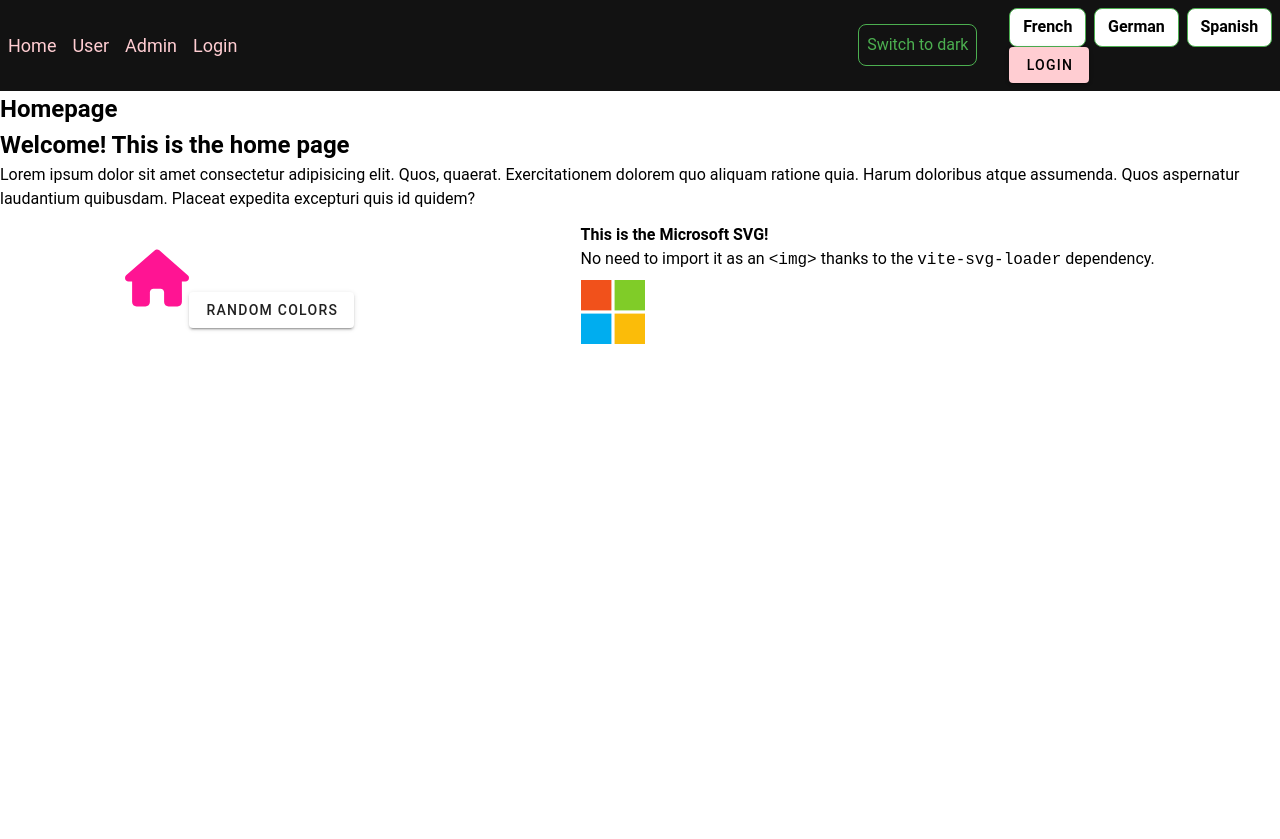
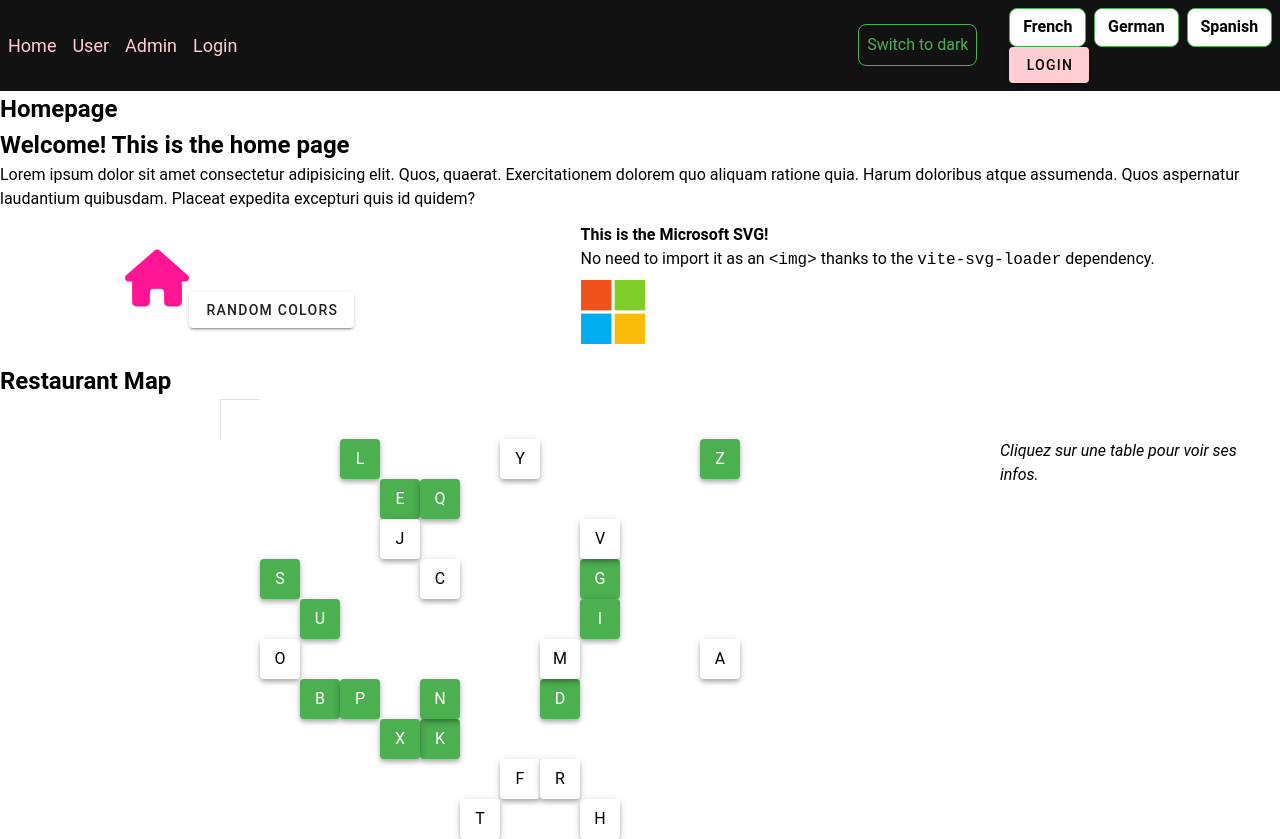
Before and after one commit to Louis-Gonzalez/starterPack, a Nuxt app: page / in a window 1280 px wide. Before the commit the page ends 800 px from the top, so only its background shows below. Built offline with nearby package versions, Linux system fonts and the light colour scheme.

Commit message:
ADD map restaurant

```diff
--- /dev/null
+++ b/components/sandbox/MapRestaurant.vue
@@ -0,0 +1,126 @@
+<script setup lang="ts">
+import { ref } from 'vue'
+
+const unit = 40
+const selectedTables = ref([])
+
+const tables = [
+  { numero: 'A', x: 12, y: 6, status: 'reserved', places: 4 },
+  { numero: 'B', x: 2, y: 7, status: 'free', places: 2 },
+  { numero: 'C', x: 5, y: 4, status: 'reserved', places: 2 },
+  { numero: 'D', x: 8, y: 7, status: 'free', places: 4 },
+  { numero: 'E', x: 4, y: 2, status: 'free', places: 2 },
+  { numero: 'F', x: 7, y: 9, status: 'reserved', places: 4 },
+  { numero: 'G', x: 9, y: 4, status: 'free', places: 2 },
+  { numero: 'H', x: 9, y: 10, status: 'reserved', places: 4 },
+  { numero: 'I', x: 9, y: 5, status: 'free', places: 2 },
+  { numero: 'J', x: 4, y: 3, status: 'reserved', places: 2 },
+  { numero: 'K', x: 5, y: 8, status: 'free', places: 4 },
+  { numero: 'L', x: 3, y: 1, status: 'free', places: 2 },
+  { numero: 'M', x: 8, y: 6, status: 'reserved', places: 4 },
+  { numero: 'N', x: 5, y: 7, status: 'free', places: 2 },
+  { numero: 'O', x: 1, y: 6, status: 'reserved', places: 2 },
+  { numero: 'P', x: 3, y: 7, status: 'free', places: 2 },
+  { numero: 'Q', x: 5, y: 2, status: 'free', places: 4 },
+  { numero: 'R', x: 8, y: 9, status: 'reserved', places: 4 },
+  { numero: 'S', x: 1, y: 4, status: 'free', places: 2 },
+  { numero: 'T', x: 6, y: 10, status: 'reserved', places: 4 },
+  { numero: 'U', x: 2, y: 5, status: 'free', places: 2 },
+  { numero: 'V', x: 9, y: 3, status: 'reserved', places: 2 },
+  { numero: 'X', x: 4, y: 8, status: 'free', places: 4 },
+  { numero: 'Y', x: 7, y: 1, status: 'reserved', places: 2 },
+  { numero: 'Z', x: 12, y: 1, status: 'free', places: 4 }
+]
+
+const maxX = Math.max(...tables.map(t => t.x)) + 1
+const maxY = Math.max(...tables.map(t => t.y)) + 1
+
+function toggleTable(table) {
+  const exists = selectedTables.value.find(t => t.numero === table.numero)
+  if (!exists) {
+    selectedTables.value.push(table)
+  }
+}
+</script>
+
+<template>
+  <section>
+    <h2>Restaurant Map</h2>
+    <v-row no-gutters>
+      <!-- Zone gauche - Plan des tables -->
+      <v-col cols="12" md="9" class="plan-container" style="overflow: auto; max-height: 80vh;">
+        <v-container
+          fluid
+          class="position-relative pa-0"
+          :style="{ width: `${maxX * unit}px`, height: `${maxY * unit}px` }"
+        >
+          <!-- Quadrillage -->
+          <div
+            class="position-absolute top-0 left-0"
+            :style="{
+              width: '100%',
+              height: '100%',
+              backgroundImage:
+                'linear-gradient(to right, #e0e0e0 1px, transparent 1px), linear-gradient(to bottom, #e0e0e0 1px, transparent 1px)',
+              backgroundSize: `${unit}px ${unit}px`,
+              zIndex: 1
+            }"
+          ></div>
+
+          <!-- Tables -->
+          <v-card
+            v-for="table in tables"
+            :key="table.numero"
+            class="d-flex align-center justify-center position-absolute elevation-4"
+            :class="[
+              selectedTables.some(t => t.numero === table.numero)
+                ? 'border border-4 border-blue'
+                : '',
+              table.status === 'free' ? 'text-white' : 'text-black'
+            ]"
+            :color="table.status === 'free' ? 'success' : undefined"
+            :style="{
+              width: `${unit}px`,
+              height: `${unit}px`,
+              left: `${table.x * unit}px`,
+              top: `${table.y * unit}px`,
+              zIndex: 2,
+              cursor: 'pointer'
+            }"
+            @click="toggleTable(table)"
+          >
+            {{ table.numero }}
+          </v-card>
+        </v-container>
+      </v-col>
+
+      <!-- Zone droite - Cartes d'infos -->
+      <v-col cols="12" md="3" style="min-width: 250px;">
+        <div style="max-height: 80vh; overflow-y: auto;" class="pa-2">
+          <v-card
+            v-for="table in selectedTables"
+            :key="'card-' + table.numero"
+            class="mb-4 pa-4"
+            elevation="2"
+          >
+            <v-card-title>Table {{ table.numero }}</v-card-title>
+            <v-card-text>
+              <p><strong>Status :</strong> {{ table.status }}</p>
+              <p><strong>Places :</strong> {{ table.places }}</p>
+              <p><strong>Position :</strong> (x: {{ table.x }}, y: {{ table.y }})</p>
+            </v-card-text>
+          </v-card>
+          <div v-if="selectedTables.length === 0" class="ma-4 pa-4">
+            <em>Cliquez sur une table pour voir ses infos.</em>
+          </div>
+        </div>
+      </v-col>
+    </v-row>
+  </section>
+</template>
+
+<style scoped>
+.border-blue {
+  border-color: #1976d2 !important;
+}
+</style>
--- a/pages/index.vue
+++ b/pages/index.vue
@@ -1,6 +1,7 @@
 <script setup lang="ts">
 import Home from './../assets/icons/home.svg';
 import Microsoft from './../assets/icons/microsoft.svg';
+import MapRestaurant from '~/components/sandbox/MapRestaurant.vue';
 const colorSvg = [
   'deeppink',
   'darkblue',
@@ -52,6 +53,9 @@ const changeColor = () => {
       </div>
     </div>
   </section>
+  <section>
+    <MapRestaurant />
+  </section>
 </template>
 
 <style scoped>
```
